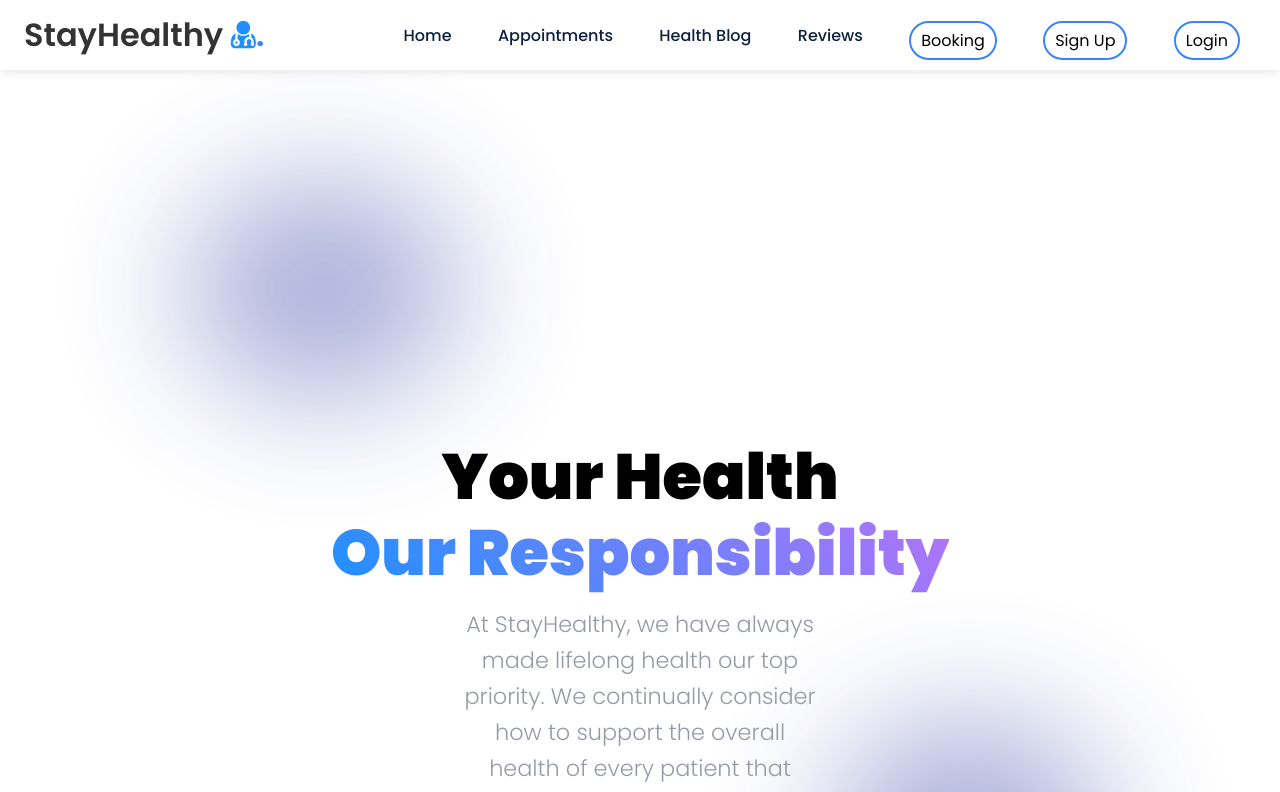
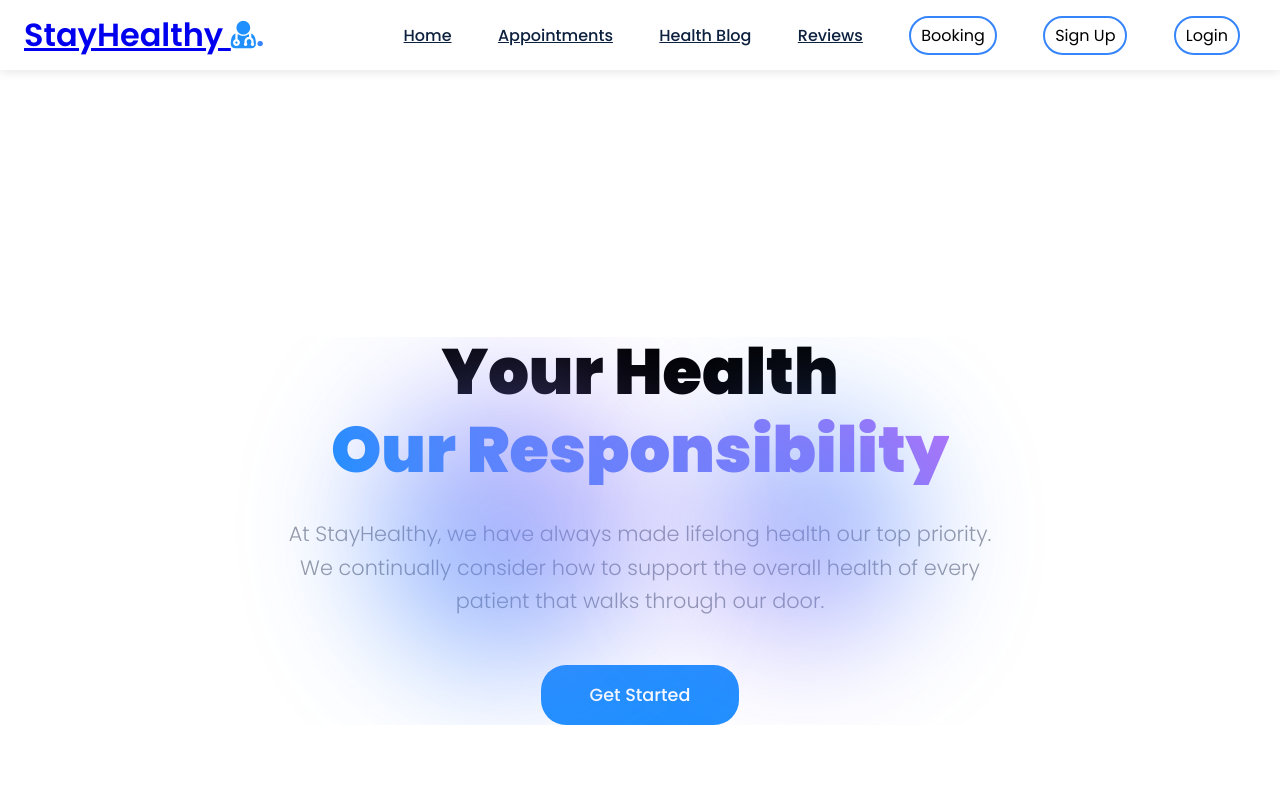
Before and after one commit to Emic21/med_app, a React (Create React App) app: page / in a window 1280 px wide. Shown: the top 792 px of the page. Built offline with nearby package versions, Linux system fonts and the light colour scheme.

Commit message:
Update LandingPage.css

```diff
--- a/src/Components/Landing_Page/LandingPage.css
+++ b/src/Components/Landing_Page/LandingPage.css
@@ -6,51 +6,67 @@
 
 .hero-section {
     min-height: 100vh;
-    padding: 8rem 1rem 2rem;
+    padding: 2rem 1rem;
     background-color: transparent;
     position: relative;
     overflow: hidden;
     display: flex;
-    flex-direction: column;
+    align-items: center;
     justify-content: center;
 }
 
-.hero-section .flex-hero {
-    flex-direction: column;
-    gap: 1.5rem;
-    text-align: center;
+.container {
     max-width: 1200px;
     margin: 0 auto;
     width: 100%;
 }
 
+.hero-section .flex-hero {
+    display: flex;
+    flex-direction: column;
+    gap: 1.5rem;
+    text-align: center;
+    align-items: center;
+    position: relative;
+    z-index: 2;
+}
+
 .hero-section .flex-hero h1 {
-    font-size: clamp(2.5rem, 5vw, 4rem);
+    font-size: clamp(2.5rem, 8vw, 4.5rem);
     font-weight: 900;
-    line-height: 1.2;
-    padding: 0 1rem;
+    line-height: 1.1;
+    margin: 0;
 }
 
 .text-gradient {
-    background: linear-gradient(45deg,#2190FF 2.34%,#b673f8 100.78%);
+    background: linear-gradient(45deg, #2190FF 2.34%, #b673f8 100.78%);
     -webkit-background-clip: text;
     background-clip: text;
     -webkit-text-fill-color: transparent;
+    display: block;
+    margin-top: 0.5rem;
 }
 
 .hero-section h4 {
-    font-size: clamp(1rem, 2.5vw, 1.4rem);
+    font-size: clamp(1rem, 3vw, 1.3rem);
     font-weight: 300;
     text-align: center;
     color: #969BA5;
     line-height: 1.6;
-    padding: 0 1rem;
     max-width: 800px;
     margin: 0 auto;
 }
 
-.hero-section .button {
-    padding: 0.8rem 2rem;
+/* Button Styles */
+.button-container {
+    display: flex;
+    justify-content: center;
+    width: 100%;
+    margin-top: 1rem;
+}
+
+.button {
+    padding: 0.8rem 2.5rem;
     border-radius: 25px;
     background-color: #2190FF;
     color: #fff;
@@ -59,148 +75,103 @@
     font-weight: 500;
     cursor: pointer;
     transition: all 0.3s ease;
+    min-width: 180px;
+    text-decoration: none;
     display: inline-block;
-    min-width: 180px;
-    max-width: 250px;
-    width: auto;
-    margin: 1rem auto;
-}
-
-.hero-section .button-container {
-    display: flex;
-    justify-content: center;
-    width: 100%;
-    margin-top: 1rem;
-}
-
-.hero-section div:nth-child(2) {
-    margin-top: 2rem;
-}
-
-.hero-section .image {
-    flex-direction: column;
-    justify-content: center;
-    align-items: center;
-    gap: 0;
-    max-width: 100%;
-    margin: 0 auto;
-}
-
-.hero-section .image img {
-    max-width: 100%;
-    height: auto;
-}
-
-/* Lists and Links */
-ul {
-    list-style: none;
-    padding: 0;
-}
-
-a {
-    text-decoration: none;
-    color: #333;
-    transition: color 0.3s ease;
-}
-
-h1, h2 {
-    line-height: 1.3;
-    margin: 15px 0;
-}
-
-/* Buttons */
-button {
-    transition: all 0.3s ease;
-    font-size: 1em;
-    padding: 1em;
-    border-radius: 5px;
-    margin-top: 10px;
-    border: none;
-    cursor: pointer;
 }
 
 .button:hover {
     transform: scale(0.98);
     background-color: #1a7cdd;
+    box-shadow: 0 4px 12px rgba(33, 144, 255, 0.3);
 }
 
-/* Blobs */
-.flex-hero .blob-cont {
-    justify-content: center;
-    align-items: center;
+/* Blob Background Styles */
+.blob-cont {
     position: absolute;
     top: 0;
     left: 0;
-    right: 0;
-    bottom: 0;
+    width: 100%;
+    height: 100%;
     pointer-events: none;
-    z-index: -1;
+    z-index: 1;
+    overflow: hidden;
 }
 
 .blob {
     border-radius: 50%;
     filter: blur(60px);
-    opacity: 0.7;
+    opacity: 0.6;
+    position: absolute;
+    animation: blobani 8s infinite ease-in-out;
 }
 
 .blue {
-    background-color: #2937a392;
-    position: absolute;
+    background: linear-gradient(45deg, #2190FF, #b673f8);
     top: 20%;
     left: 10%;
-    height: clamp(100px, 20vw, 200px);
-    width: clamp(150px, 25vw, 250px);
-    animation: blobani 8s infinite ease;
+    height: clamp(120px, 25vw, 250px);
+    width: clamp(120px, 25vw, 250px);
 }
 
 .blue1 {
-    background-color: #2937a392;
-    position: absolute;
+    background: linear-gradient(45deg, #b673f8, #2190FF);
     bottom: 20%;
     right: 10%;
     height: clamp(100px, 20vw, 200px);
-    width: clamp(150px, 25vw, 250px);
-    animation: blobani 8s infinite ease;
+    width: clamp(100px, 20vw, 200px);
+    animation-delay: -4s;
 }
 
 @keyframes blobani {
-    0% { transform: scale(1) translate(0, 0); }
-    25% { transform: scale(1.1) translate(10px, 10px); }
-    50% { transform: scale(1.2) translate(-5px, 5px); }
-    75% { transform: scale(1.1) translate(5px, -5px); }
-    100% { transform: scale(1) translate(0, 0); }
+    0%, 100% {
+        transform: translate(0, 0) scale(1);
+    }
+    25% {
+        transform: translate(20px, -20px) scale(1.1);
+    }
+    50% {
+        transform: translate(-15px, 15px) scale(1.05);
+    }
+    75% {
+        transform: translate(-10px, -15px) scale(1.1);
+    }
 }
 
 /* Tablet Styles */
-@media screen and (min-width: 768px) and (max-width: 1023px) {
+@media screen and (min-width: 768px) {
     .hero-section {
-        padding: 10rem 2rem 3rem;
+        padding: 4rem 2rem;
+    }
+
+    .hero-section .flex-hero {
+        gap: 2rem;
     }
 
     .hero-section .flex-hero h1 {
-        font-size: clamp(3rem, 6vw, 4.5rem);
+        font-size: clamp(3rem, 6vw, 4rem);
     }
 
     .hero-section h4 {
         font-size: 1.2rem;
-        padding: 0 2rem;
+        padding: 0 1rem;
     }
 
     .blue {
         top: 15%;
-        left: 5%;
+        left: 15%;
     }
 
     .blue1 {
         bottom: 15%;
-        right: 5%;
+        right: 15%;
     }
 }
 
 /* Desktop Styles */
 @media screen and (min-width: 1024px) {
     .hero-section {
-        padding: 12rem 2rem 4rem;
+        padding: 6rem 2rem;
     }
 
     .hero-section .flex-hero h1 {
@@ -208,34 +179,35 @@ button {
     }
 
     .hero-section h4 {
-        font-size: 1.4rem;
-        padding: 0 14rem;
+        font-size: 1.3rem;
+        padding: 0 2rem;
     }
 
-    .hero-section .button {
-        width: 200px;
+    .button {
+        padding: 1rem 3rem;
+        font-size: 1.1rem;
     }
 
     .blue {
-        top: 10%;
-        left: 15%;
-        height: 200px;
+        top: 20%;
+        left: 20%;
+        height: 250px;
         width: 250px;
     }
 
     .blue1 {
-        bottom: 10%;
-        right: 15%;
+        bottom: 20%;
+        right: 20%;
         height: 200px;
-        width: 250px;
+        width: 200px;
     }
 }
 
 /* Small Mobile Styles */
 @media screen and (max-width: 480px) {
     .hero-section {
-        padding: 6rem 1rem 2rem;
-        min-height: 100svh; /* Use small viewport height for mobile */
+        padding: 1rem;
+        min-height: 100svh;
     }
 
     .hero-section .flex-hero {
@@ -244,44 +216,48 @@ button {
 
     .hero-section .flex-hero h1 {
         font-size: 2.2rem;
-        padding: 0 0.5rem;
+        line-height: 1.2;
+    }
+
+    .text-gradient {
+        margin-top: 0.25rem;
     }
 
     .hero-section h4 {
-        font-size: 0.9rem;
-        padding: 0 0.5rem;
+        font-size: 0.95rem;
+        line-height: 1.5;
     }
 
-    .hero-section .button {
-        padding: 0.7rem 1.5rem;
+    .button {
+        padding: 0.7rem 2rem;
         min-width: 160px;
-        font-size: 0.9rem;
+        font-size: 0.95rem;
     }
 
     .blue {
-        top: 25%;
+        top: 10%;
         left: 5%;
-        height: 80px;
-        width: 120px;
+        height: 100px;
+        width: 100px;
     }
 
     .blue1 {
-        bottom: 25%;
+        bottom: 10%;
         right: 5%;
         height: 80px;
-        width: 120px;
+        width: 80px;
     }
 }
 
 /* Large Desktop Styles */
 @media screen and (min-width: 1440px) {
     .hero-section .flex-hero h1 {
-        font-size: 5rem;
+        font-size: 4.5rem;
     }
 
     .hero-section h4 {
-        font-size: 1.5rem;
-        padding: 0 18rem;
+        font-size: 1.4rem;
+        max-width: 900px;
     }
 }
 
@@ -294,17 +270,21 @@ button {
     .button {
         transition: none;
     }
+
+    .button:hover {
+        transform: none;
+    }
 }
 
-/* Orientation specific styles */
+/* Orientation specific styles for mobile */
 @media screen and (max-height: 600px) and (orientation: landscape) {
     .hero-section {
-        padding: 6rem 1rem 1rem;
+        padding: 1rem;
         min-height: auto;
     }
 
     .hero-section .flex-hero {
-        gap: 1rem;
+        gap: 0.8rem;
     }
 
     .hero-section .flex-hero h1 {
@@ -313,16 +293,34 @@ button {
 
     .hero-section h4 {
         font-size: 0.9rem;
+        max-width: 600px;
+    }
+
+    .button {
+        padding: 0.6rem 1.5rem;
+        font-size: 0.9rem;
     }
 }
 
 /* High contrast mode support */
 @media (prefers-contrast: high) {
     .text-gradient {
-        background: linear-gradient(45deg, #0066cc 2.34%, #9933cc 100.78%);
+        background: linear-gradient(45deg, #0066cc 2.34%, #6600cc 100.78%);
     }
 
     .hero-section h4 {
-        color: #666;
+        color: #555;
+    }
+
+    .button {
+        background-color: #0066cc;
+        border: 2px solid #000;
     }
 }
+
+/* Dark mode support */
+@media (prefers-color-scheme: dark) {
+    .hero-section h4 {
+        color: #b0b0b0;
+    }
+}
```
